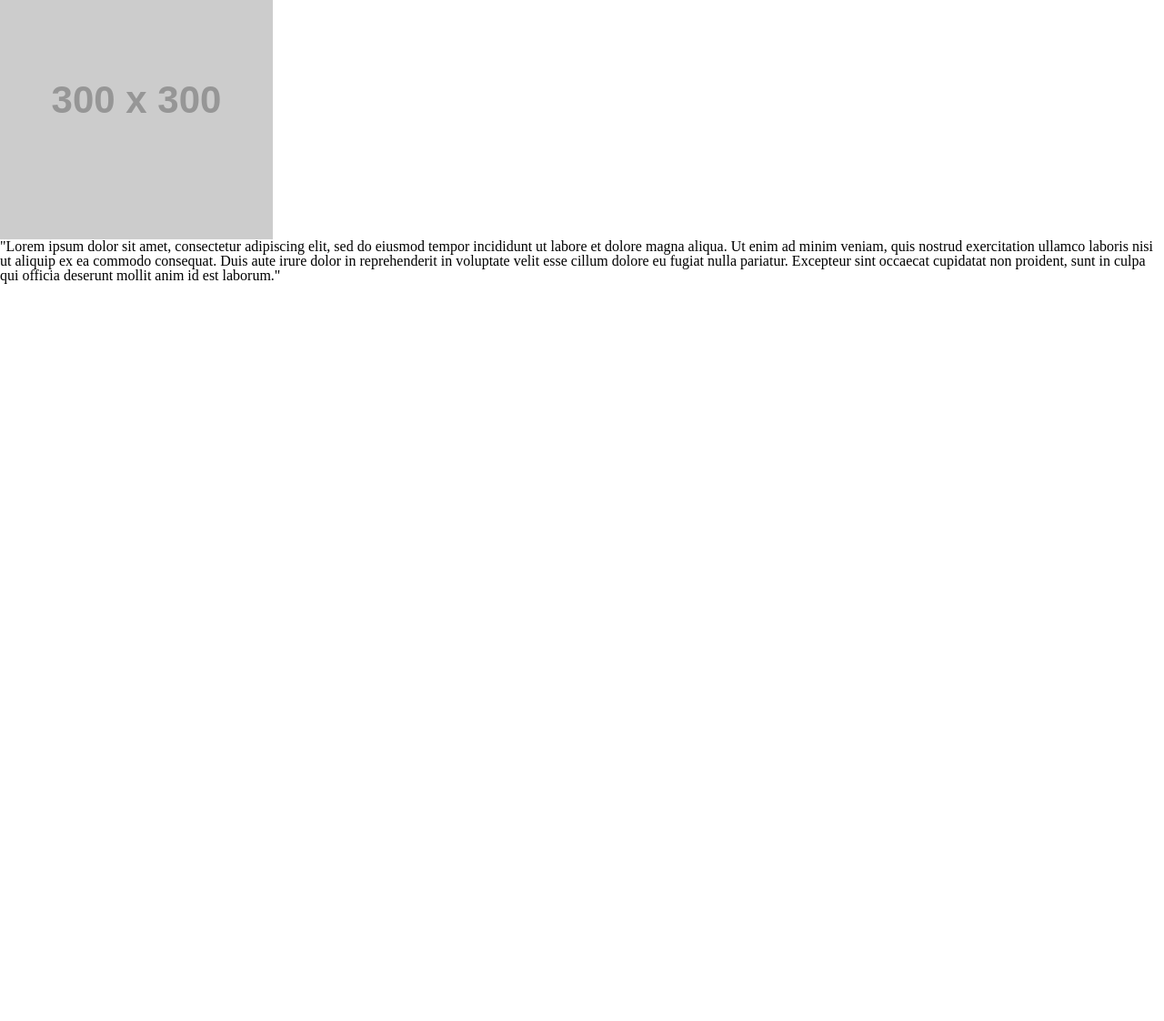
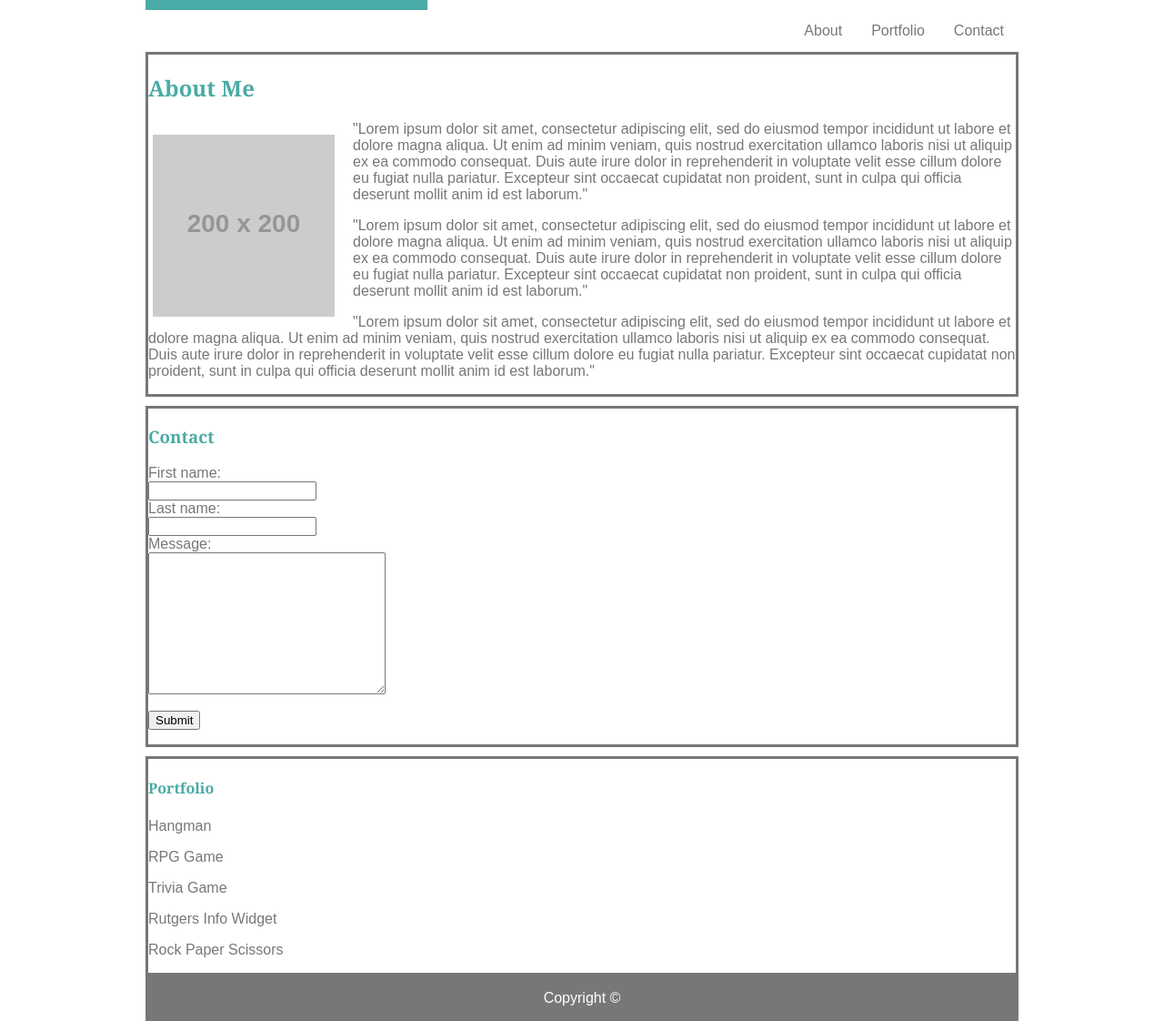
Before and after one commit to Jedimorgan92/Basic-Portfolio, a plain HTML site: page index.html in a window 1280 px wide. Shown: the part 85-1207 px from the top of the page at 91% size. Before the commit the page ends 800 px from the top, so only its background shows below. Drawn offline with Linux system fonts and the light colour scheme; files that its build step writes are made by us from their sources; placeholder pictures from the web are drawn by us.

Commit message:
revision

```diff
--- a/assets/css/style.css
+++ b/assets/css/style.css
@@ -0,0 +1,7 @@
+header {
+    background-color:#4aaaa5;
+}
+
+body {
+
+}
--- a/index.html
+++ b/index.html
@@ -6,30 +6,70 @@
         <meta charset="UTF-8">
         <title>HW Week 1</title>
         <link rel="stylesheet" type="text/css" href="style.css">
-        <link rel="stylesheet" type="text/css" href="reset.css">
+        <!--link rel="stylesheet" type="text/css" href="reset.css"-->
 
 </head>
 
+<header>
+        <h1> Jessica Morgan</h1>
+</header>
+
 <body>
 
-<header>
-    <h1> Jessica D. Morgan</h1>
-</header>
+    <ul>
+        <li><a href="#contact" class="topnav">Contact</a></li>
+        <li><a href="#portfolio">Portfolio</a></li>
+        <li><a href="#about">About</a></li>
+    </ul>
 
-<p>About | Portfolio | Contact</p>
+    <div class="section1">
+    <h2>About Me</h2>
 
-<h2>About Me</h2>
+    <div class="firstsection">
 
-<img src="https://dummyimage.com/300.png/09f/fff">
+            <img src="https://dummyimage.com/200.png/09f/fff">
+    </div>
 
-<p>"Lorem ipsum dolor sit amet, consectetur adipiscing elit, sed do eiusmod tempor incididunt ut labore et dolore magna aliqua. Ut enim ad minim veniam, quis nostrud exercitation ullamco laboris nisi ut aliquip ex ea commodo consequat. Duis aute irure dolor in reprehenderit in voluptate velit esse cillum dolore eu fugiat nulla pariatur. Excepteur sint occaecat cupidatat non proident, sunt in culpa qui officia deserunt mollit anim id est laborum."</p>
+    <p>
+        "Lorem ipsum dolor sit amet, consectetur adipiscing elit, sed do eiusmod tempor incididunt ut labore et dolore magna aliqua. Ut enim ad minim veniam, quis nostrud exercitation ullamco laboris nisi ut aliquip ex ea commodo consequat. Duis aute irure dolor in reprehenderit in voluptate velit esse cillum dolore eu fugiat nulla pariatur. Excepteur sint occaecat cupidatat non proident, sunt in culpa qui officia deserunt mollit anim id est laborum."
+    </p>
+
+    <p>
+        "Lorem ipsum dolor sit amet, consectetur adipiscing elit, sed do eiusmod tempor incididunt ut labore et dolore magna aliqua. Ut enim ad minim veniam, quis nostrud exercitation ullamco laboris nisi ut aliquip ex ea commodo consequat. Duis aute irure dolor in reprehenderit in voluptate velit esse cillum dolore eu fugiat nulla pariatur. Excepteur sint occaecat cupidatat non proident, sunt in culpa qui officia deserunt mollit anim id est laborum."
+    </p>
+
+    <p>
+        "Lorem ipsum dolor sit amet, consectetur adipiscing elit, sed do eiusmod tempor incididunt ut labore et dolore magna aliqua. Ut enim ad minim veniam, quis nostrud exercitation ullamco laboris nisi ut aliquip ex ea commodo consequat. Duis aute irure dolor in reprehenderit in voluptate velit esse cillum dolore eu fugiat nulla pariatur. Excepteur sint occaecat cupidatat non proident, sunt in culpa qui officia deserunt mollit anim id est laborum."
+    </p>
+    </div>
+
+    <div class="secondsection">
+        <h3>Contact</h3>
+
+        <form action="/action_page.php">
+        First name:<br>
+        <input type="text" name="firstname">
+        <br>
+        Last name:<br>
+        <input type="text" name="lastname">
+        </br>
+        Message:<br>
+        <textarea name="message" rows="10" cols="30"></textarea>
+        <br><br>
+        <input type="submit" value="Submit">
+        </form>
+    </div>
 
 
+<div class="thirdsection">
+    <h4>Portfolio</h4>
+    <p>Hangman</p>
+     <p>RPG Game</p>
+    <p>Trivia Game</p>
+    <p>Rutgers Info Widget</p>
+    <p>Rock Paper Scissors</p>
+</div>
 
-
-
-
-
-
+<footer>Copyright &copy;</footer>
 
 </body>
--- /dev/null
+++ b/reset.css
@@ -0,0 +1,48 @@
+/* http://meyerweb.com/eric/tools/css/reset/
+   v2.0 | 20110126
+   License: none (public domain)
+*/
+
+html, body, div, span, applet, object, iframe,
+h1, h2, h3, h4, h5, h6, p, blockquote, pre,
+a, abbr, acronym, address, big, cite, code,
+del, dfn, em, img, ins, kbd, q, s, samp,
+small, strike, strong, sub, sup, tt, var,
+b, u, i, center,
+dl, dt, dd, ol, ul, li,
+fieldset, form, label, legend,
+table, caption, tbody, tfoot, thead, tr, th, td,
+article, aside, canvas, details, embed,
+figure, figcaption, footer, header, hgroup,
+menu, nav, output, ruby, section, summary,
+time, mark, audio, video {
+	margin: 0;
+	padding: 0;
+	border: 0;
+	font-size: 100%;
+	font: inherit;
+	vertical-align: baseline;
+}
+/* HTML5 display-role reset for older browsers */
+article, aside, details, figcaption, figure,
+footer, header, hgroup, menu, nav, section {
+	display: block;
+}
+body {
+	line-height: 1;
+}
+ol, ul {
+	list-style: none;
+}
+blockquote, q {
+	quotes: none;
+}
+blockquote:before, blockquote:after,
+q:before, q:after {
+	content: '';
+	content: none;
+}
+table {
+	border-collapse: collapse;
+	border-spacing: 0;
+}
--- /dev/null
+++ b/style.css
@@ -0,0 +1,90 @@
+
+header {
+    background-color:#4aaaa5;
+    width: 300px;
+    padding: 5px;
+    color: white;
+    text-align: center;
+    font-family: 'Georgia', Times, Times New Roman, serif;
+}
+
+body {
+    width: 960px;
+    margin: 0 auto;
+    font-family: 'Arial', 'Helvetica Neue', Helvetica, sans-serif;
+    background-image: url(image.png) no-repeat center fixed;
+    background-size: cover;
+    color:#777777;
+
+}
+
+ul {
+    list-style-type: none;
+    margin: 0;
+    padding: 0;
+    overflow: hidden;
+}
+
+li {
+    float: right;
+}
+
+li a {
+    display: inline-block;
+    color:#777777;
+    text-align: center;
+    padding: 14px 16px;
+    text-decoration: none;
+}
+
+li a:hover {
+    background-color:#4aaaa5;
+}
+
+
+.section1 {
+    border-style: solid;
+    margin-bottom: 10px;
+}
+
+.firstsection {
+    background-color: #ffffff;
+    float: left;
+    width: 200px;
+    margin: 15px 20px 0 5px;
+    text-align: center;
+}
+
+.secondsection {
+    background-color: #ffffff;
+    border-style: solid;
+    margin-bottom: 10px;
+}
+
+.thirdsection {
+    background-color: #ffffff;
+    border-style: solid;
+}
+
+h2 {
+    font-family: 'Georgia', Times, Times New Roman, serif;
+    color: #4aaaa5;
+}
+
+h3 {
+    font-family: 'Georgia', Times, Times New Roman, serif;
+    color: #4aaaa5;
+}
+
+h4 {
+    font-family: 'Georgia', Times, Times New Roman, serif;
+    color: #4aaaa5;
+}
+
+footer {
+        padding: 1em;
+        color: white;
+        background-color: #777777;
+        clear: left;
+        text-align: center;
+}
```
Also changed, not shown: assets/images/image.png (added), 1 other file.
